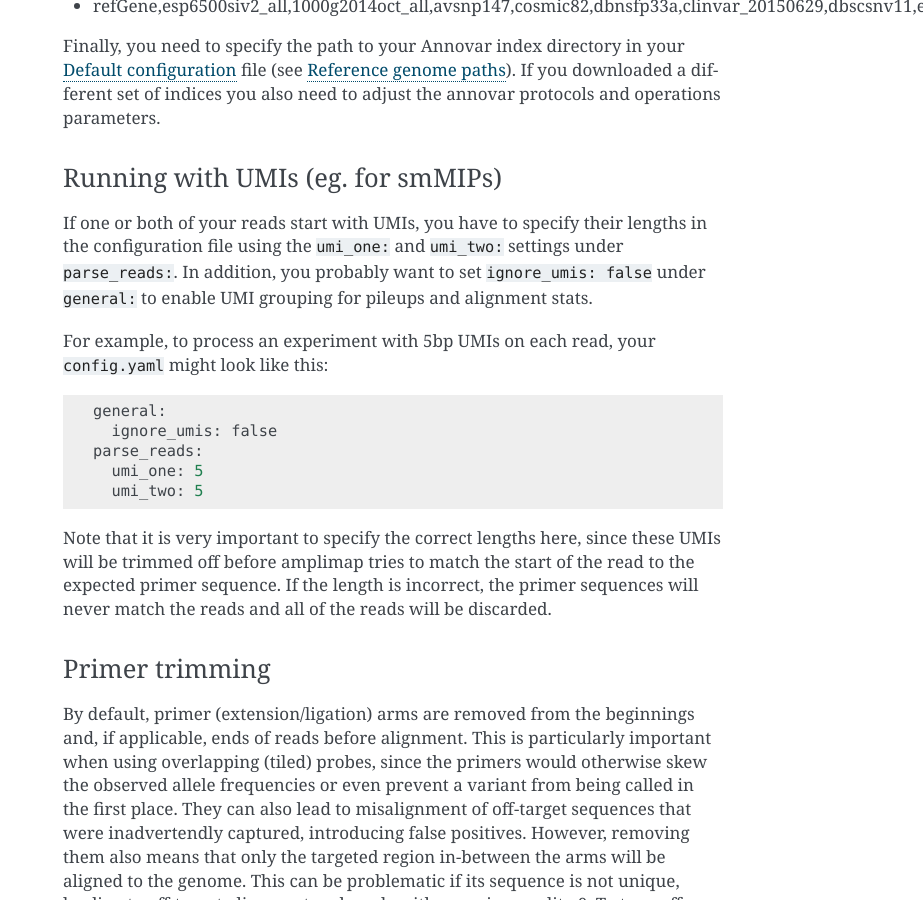
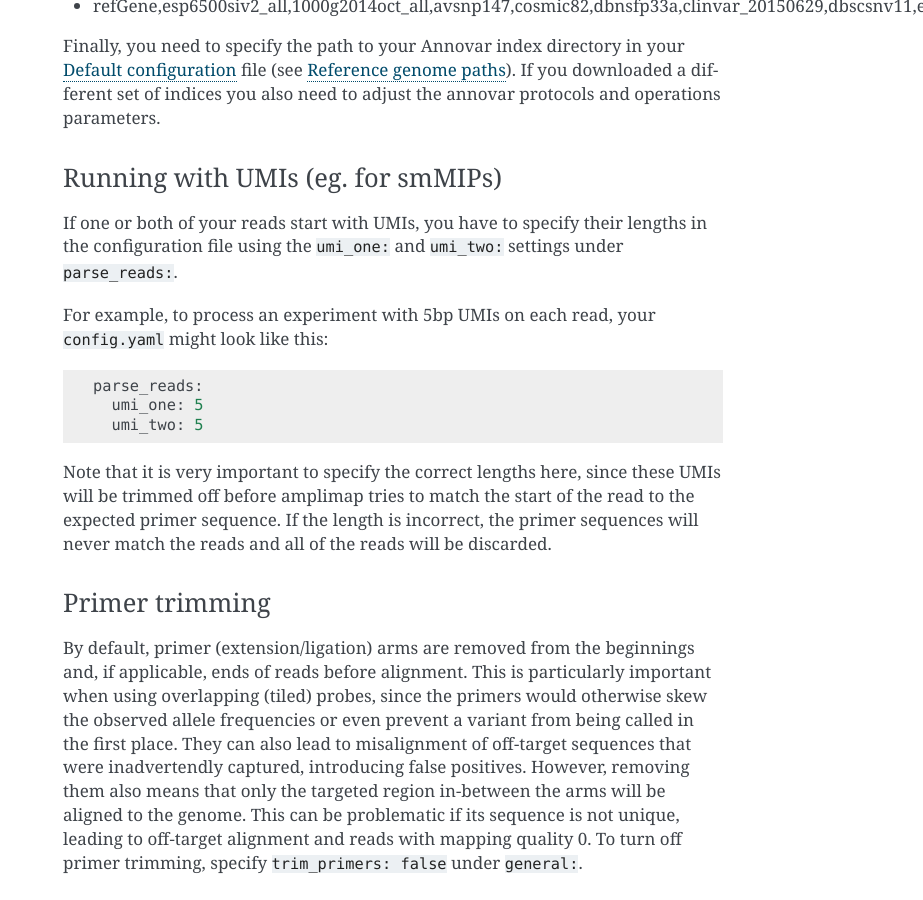
Before and after one commit to koelling/amplimap, a Sphinx documentation site: the page built from docs/configuration.rst, in a window 1280 px wide and 900 px high, scrolled down 1892 px. Shown: the whole window, without its empty margins (357-1280 px from the left). Built offline with Sphinx 7.4.7, drawn with Linux system fonts in a browser that asks for light colours.

Commit message:
update docs because ignore_umis is now auto-detected

```diff
--- a/docs/configuration.rst
+++ b/docs/configuration.rst
@@ -108,8 +108,7 @@ Running with UMIs (eg. for smMIPs)
 
 If one or both of your reads start with UMIs, you have to specify their lengths
 in the configuration file using the ``umi_one:`` and ``umi_two:`` settings
-under ``parse_reads:``. In addition, you probably want to set ``ignore_umis: false``
-under ``general:`` to enable UMI grouping for pileups and alignment stats.
+under ``parse_reads:``.
 
 For example, to process an experiment with 5bp UMIs on each read, your
 :file:`config.yaml` might look like this:
@@ -117,8 +116,6 @@ For example, to process an experiment with 5bp UMIs on each read, your
 
 ::
 
-    general:
-      ignore_umis: false
     parse_reads:
       umi_one: 5
       umi_two: 5
```
